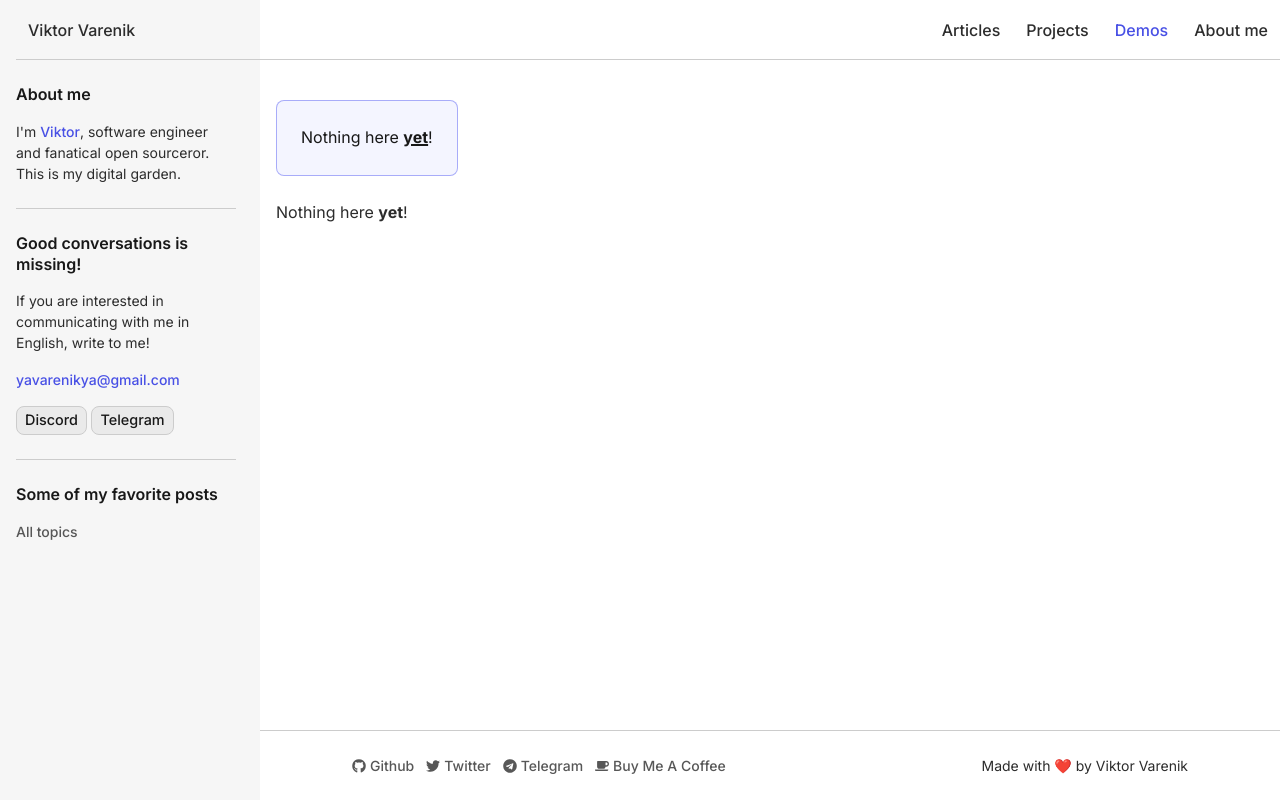
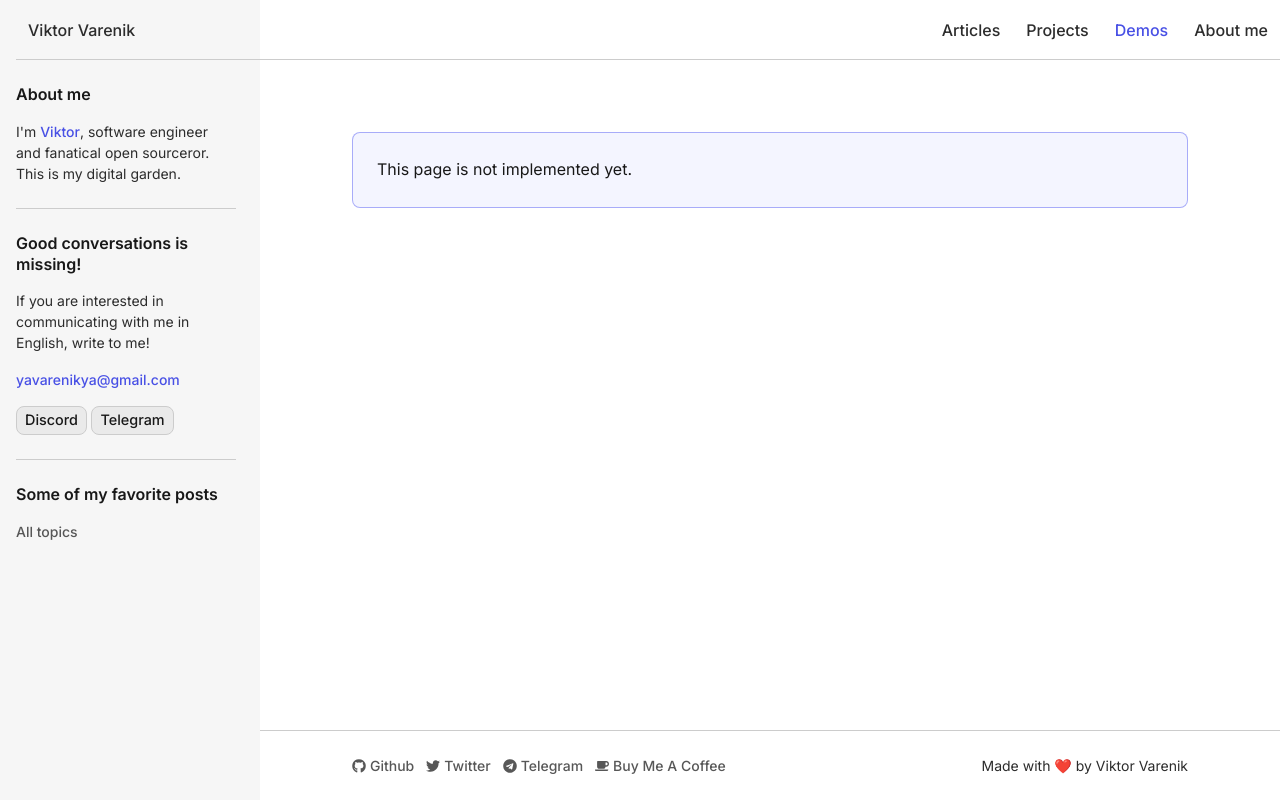
Before and after one commit to kotleni/kotleni.github.io, a React (Vite) app: page /demos in a window 1280 px wide. Built offline with nearby package versions, Linux system fonts and the light colour scheme.

Commit message:
chore: refactored root for all sub pages
Signed-off-by: Viktor Varenik <yavarenikya@gmail.com>

```diff
--- a/src/routes/App/AboutPage/index.tsx
+++ b/src/routes/App/AboutPage/index.tsx
@@ -2,7 +2,7 @@ import Photo1 from "../../../assets/photo1.jpeg";
 
 const AboutPage: React.FC = () => {
     return (
-        <main className="main-content page">
+        <>
             <header className="hero hero-page"><h1>About Me</h1></header>
             <p>Hey, I'm Viktor! I XXXX, and fill me please. This text is useless, i just need to write it later. It's
                 just a stub, and you are so kind if you're reading this.</p>
@@ -12,7 +12,7 @@ const AboutPage: React.FC = () => {
                 blah blah. My motivation is blah blah blah blah. BLah blah!</p>
             <p>You can also follow me on Twitter or Github, blah blah. Also if you're interested in communication or
                 blah blah you can blah blah blah <a href="#">blah</a> blah.</p>
-            <img src={Photo1} alt="Photo taken from bridge" />
+            <img src={Photo1} alt="Photo taken from bridge"/>
 
             <h2>Contact</h2>
             <p>Send me an email to say hi, or connect via the socials.</p>
@@ -68,7 +68,7 @@ const AboutPage: React.FC = () => {
                 <li><a href="#">Resume</a></li>
                 <li><a href="#">Blah</a></li>
             </ul>
-        </main>
+        </>
     );
 };
 
--- a/src/routes/App/DemosPage/DemosPage.module.scss
+++ b/src/routes/App/DemosPage/DemosPage.module.scss
@@ -1,8 +1 @@
-.root {
-  width: 100%;
-  display: flex;
-  padding: 16px;
-  flex-direction: column;
-  align-items: start;
-  justify-content: start;
-}
+// keep
--- a/src/routes/App/DemosPage/index.tsx
+++ b/src/routes/App/DemosPage/index.tsx
@@ -2,14 +2,11 @@ import styles from "./DemosPage.module.scss";
 
 const DemosPage: React.FC = () => {
     return (
-        <div className={styles.root}>
+        <>
             <div className="blockquote">
-                Nothing here <strong>yet</strong>!
+                This page is not implemented yet.
             </div>
-            <div className="year">
-                Nothing here <strong>yet</strong>!
-            </div>
-        </div>
+        </>
     );
 };
 
--- a/src/routes/App/HomePage/index.tsx
+++ b/src/routes/App/HomePage/index.tsx
@@ -18,7 +18,8 @@ const MainHeader: React.FC = () => {
                             {/*<img*/}
                             {/*    src="/static/abc1.png"*/}
                             {/*    className="logo" alt="Big logo"/>*/}
-                        </p></div>
+                        </p>
+                    </div>
                     {/*<img src="/ram.png" className="hero-image" alt="RAM Ram"/>*/}
                 </div>
             </header>
@@ -45,11 +46,11 @@ const MainHeader: React.FC = () => {
 
 const HomePage: React.FC = () => {
     return (
-        <main className="main-content page">
+        <>
             <MainHeader/>
             {/*<ArticlesSection/>*/}
             {/*<ProjectsSection/>*/}
-        </main>
+        </>
     );
 };
 
--- a/src/routes/App/ProjectsPage/index.tsx
+++ b/src/routes/App/ProjectsPage/index.tsx
@@ -19,9 +19,7 @@ const ProjectsSection: React.FC = () => {
 
 const ProjectsPage: React.FC = () => {
     return (
-        <main className="main-content page">
-            <ProjectsSection/>
-        </main>
+        <ProjectsSection />
     );
 };
 
--- a/src/routes/App/index.tsx
+++ b/src/routes/App/index.tsx
@@ -24,7 +24,9 @@ const App: React.FC<Props> = (props) => {
                 <SideBar/>
                 <div className="main-wrapper">
                     <div className="main-container">
-                        {props.children}
+                        <main className="main-content page">
+                            {props.children}
+                        </main>
                     </div>
                     <Footer socialLinks={SOCIAL_LINKS}/>
                 </div>
```
